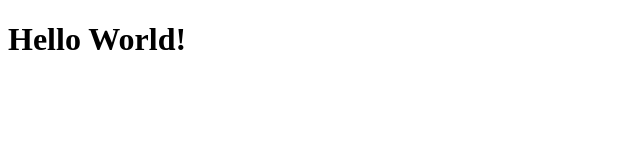
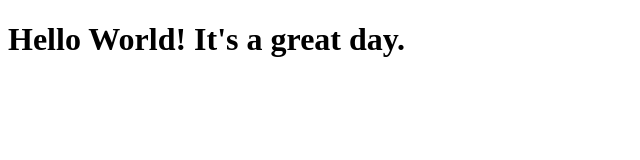
Before and after one commit to atarikkilic/a-test, a plain HTML site: page site/index.html in a window 1280 px wide. Shown: the whole page, without its empty margins (0-640 px from the left). Drawn offline with Linux system fonts and the light colour scheme.

Commit message:
Small addition to our page content.

```diff
--- a/site/index.html
+++ b/site/index.html
@@ -5,6 +5,6 @@
     <title>Hello World!</title>
 </head>
 <body>
- <h1>Hello World!</h1>
+ <h1>Hello World! It's a great day.</h1>
 </body>
 </html>
```
